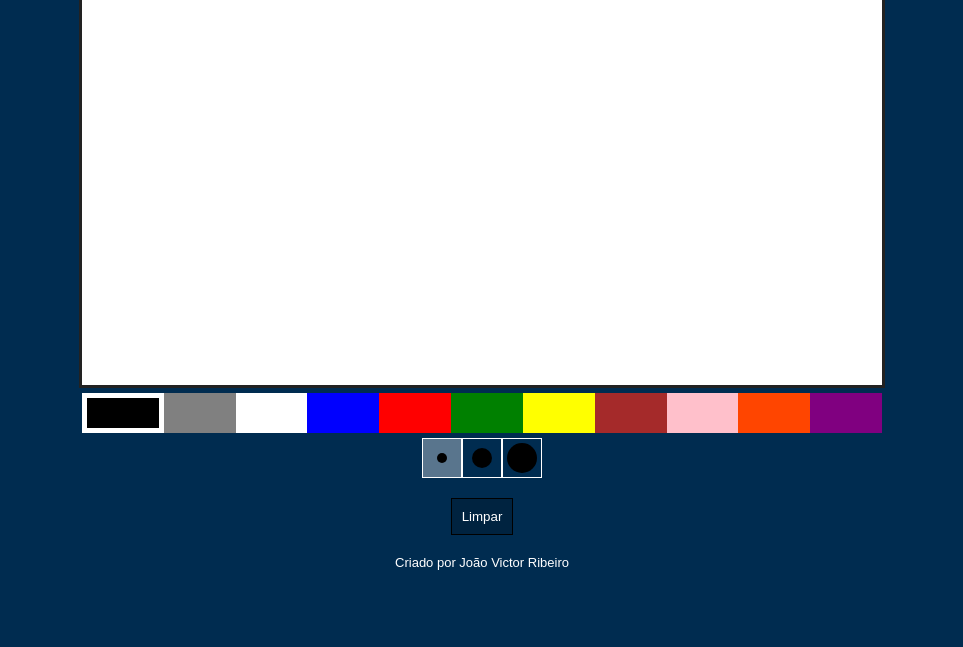
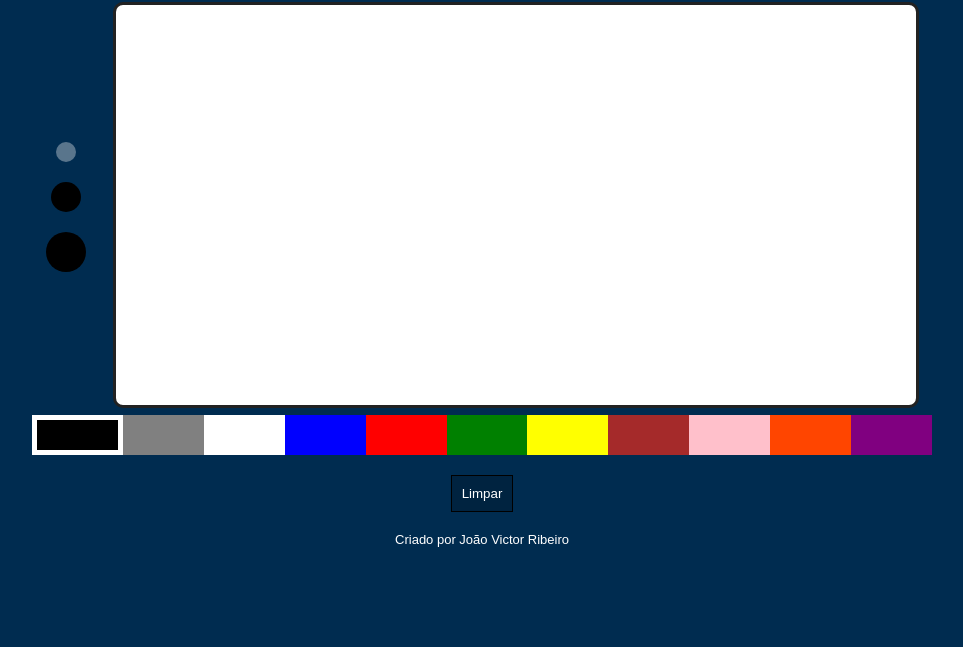
Before and after one commit to joaoribdahora/Quadro-de-Desenhos, a plain HTML site: page index.html in a window 1280 px wide. Shown: the part 153-800 px from the top of the page, without its empty margins (158-1121 px from the left). Drawn offline with Linux system fonts and the light colour scheme.

Commit message:
Atualização do projeto: Melhoria no layout e pinceis

```diff
--- a/index.html
+++ b/index.html
@@ -10,8 +10,18 @@
 <body>
     <h1>Quadro de Desenhos</h1>
 
-    <canvas id="tela" width="800" height="400"></canvas>
+    <div class="area1">
+        <canvas id="tela" width="800" height="400"></canvas>
 
+        <div class="pencil">
+            <div data-size="small" class="box s activeP">
+            </div>
+            <div data-size="medium" class="box m">
+            </div>
+            <div data-size="large" class="box l">
+            </div>
+        </div>
+    </div>
     <div class="colorArea">
         <div data-color="black" style="background-color: black" class="color active"></div>
         <div data-color="gray" style="background-color: gray" class="color"></div>
@@ -26,18 +36,6 @@
         <div data-color="purple" style="background-color: purple" class="color"></div>
     </div>
 
-    <div class="pencil">
-        <div data-size="small" class="box activeP">
-            <div class="small_icon"></div>
-        </div>
-        <div data-size="medium" class="box">
-            <div class="medium_icon"></div>
-        </div>
-        <div data-size="large" class="box">
-            <div class="large_icon"></div>
-        </div>
-    </div>
-
     <button class="clear">Limpar</button>
 
     <footer>Criado por <a href="https://github.com/joaoribdahora">João Victor Ribeiro</a></footer>
--- a/style.css
+++ b/style.css
@@ -21,18 +21,28 @@ h1 {
     color: #FFF;
     margin-bottom: 20px;
 }
+.area1{
+    width: 900px;
+    height: 400px;
+    display: flex;
+    flex-direction: row-reverse;
+    justify-content: space-around;
+    align-items: center;
 
+}
 #tela {
     border: 3px solid #222;
     background-color: #FFF;
     cursor: crosshair;
+    border-radius: 10px;
 }
 
 .colorArea {
-    width: 800px;
+    width: 900px;
     height: 40px;
     display: flex;
-    margin-top: 5px;
+    margin-top: 10px;
+    border-radius: 10px;
 }
 .color {
     flex: 1;
@@ -45,38 +55,34 @@ h1 {
 
 .pencil{
     display: flex;
-    height: 40px;
+    height: 150px;
     margin-top: 5px;
+    display: flex;
+    flex-direction: column;
+    justify-content: space-around;
+    align-items: center;
+
 }
 .box{
-    border: 1px solid #FFF;
-    width: 40px;
-    display: flex;
-    justify-content: center;
-    align-items: center;
+    background-color: #000;
+    border-radius: 50%;
 }
 
 .activeP{
     background-color: rgba(250, 250, 250, 0.356);
 }
 
-.small_icon{
-    width: 10px;
-    height: 10px;
-    background-color: #000;
-    border-radius: 5px;
-}
-.medium_icon{
+.s{
     width: 20px;
     height: 20px;
-    background-color: #000;
-    border-radius: 10px;
 }
-.large_icon{
+.m{
     width: 30px;
     height: 30px;
-    background-color: #000;
-    border-radius: 15px;
+}
+.l{
+    width: 40px;
+    height: 40px;
 }
 .clear {
     border: 1px solid #000;
```
